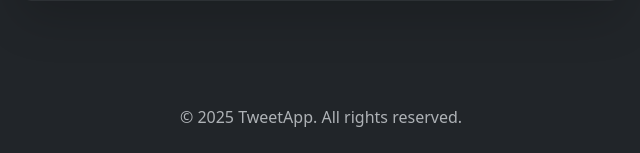
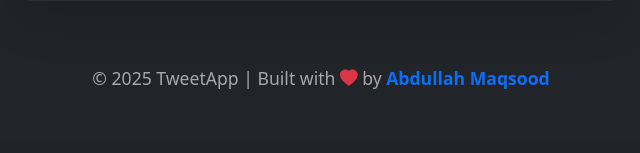
Before and after one commit to abdii-pro/django-tweetapp, a Django app: page /register/ in a window 1280 px wide. Shown: the part 710-863 px from the top of the page, without its empty margins (319-959 px from the left). After the commit the page ends 799 px from the top, so only its background shows below. Run offline with Django 5.2, Linux system fonts and the light colour scheme; parts of the project's set-up code (start-up, migrations or seed data) failed here and were passed over.

Commit message:
Improved root url and footer in layout

```diff
--- a/setup/urls.py
+++ b/setup/urls.py
@@ -20,8 +20,11 @@ from django.conf import settings
 from django.conf.urls.static import static
 from django.contrib.auth import views as auth_views
 from tweet import views
+from django.views.generic import RedirectView
+
 
 urlpatterns = [
+    path('', RedirectView.as_view(url='/tweet/', permanent=False)),  # redirect root → /tweet/
     path('admin/', admin.site.urls),
     path('accounts/', include('django.contrib.auth.urls')),
     path('accounts/logout/', auth_views.LogoutView.as_view(template_name='logged_out.html'), name='logout'),
--- a/templates/layout.html
+++ b/templates/layout.html
@@ -105,12 +105,17 @@
       {% endif %}
 
       {% block content %}
+
       {% endblock %}
     </main>
 
-    <footer class="bg-dark py-4 mt-5">
-      <div class="container text-center">
-        <p class="mb-0 text-muted">&copy; 2025 TweetApp. All rights reserved.</p>
+    <footer style="padding:2rem 0; text-align:center;">
+      <div style="max-width:600px; margin:0 auto; padding:0 1.5rem;">
+        <p style="color:rgba(255,255,255,0.6); font-size:1.1rem;">
+          © 2025 TweetApp | Built with
+          <i class="bi bi-heart-fill text-danger"></i> by
+          <a href="https://github.com/abdii-pro" target="_blank" style="color:#0d6efd; text-decoration:none; font-weight:600;">Abdullah Maqsood</a>
+        </p>
       </div>
     </footer>
 
```
